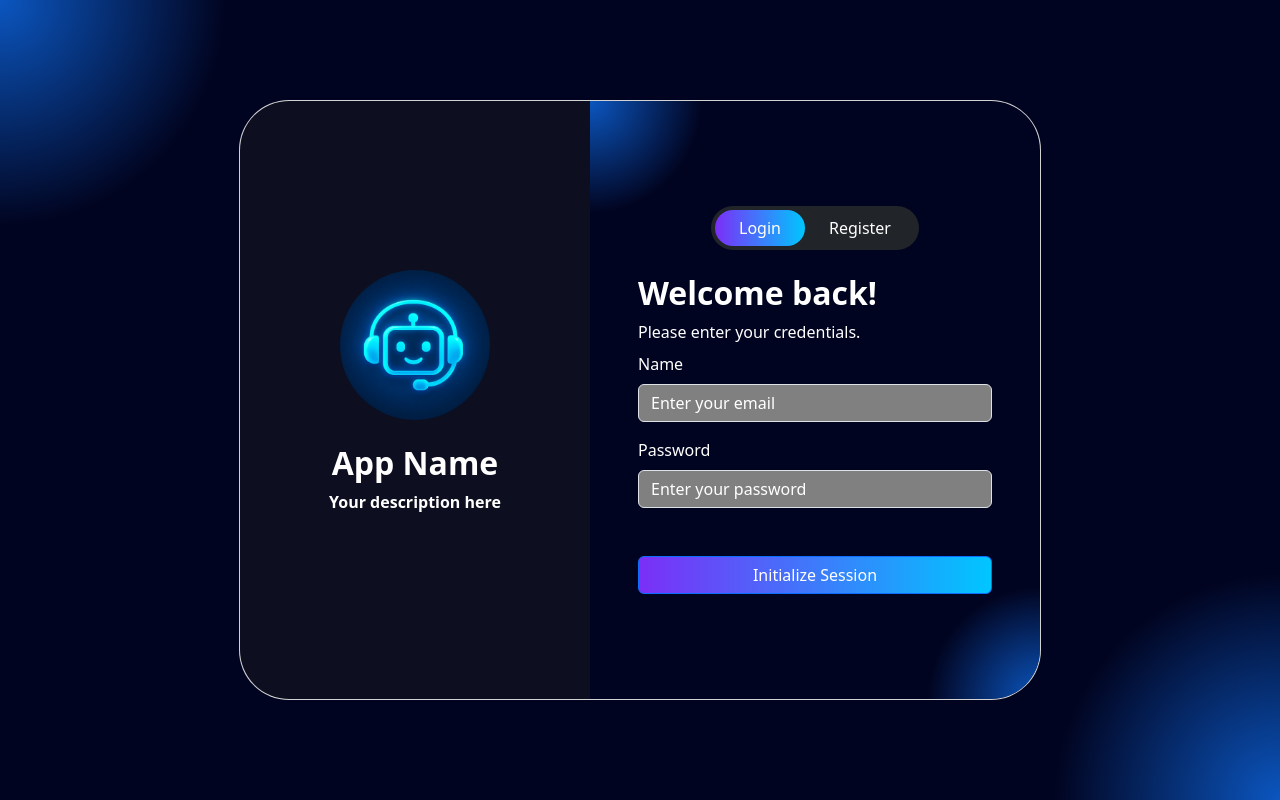
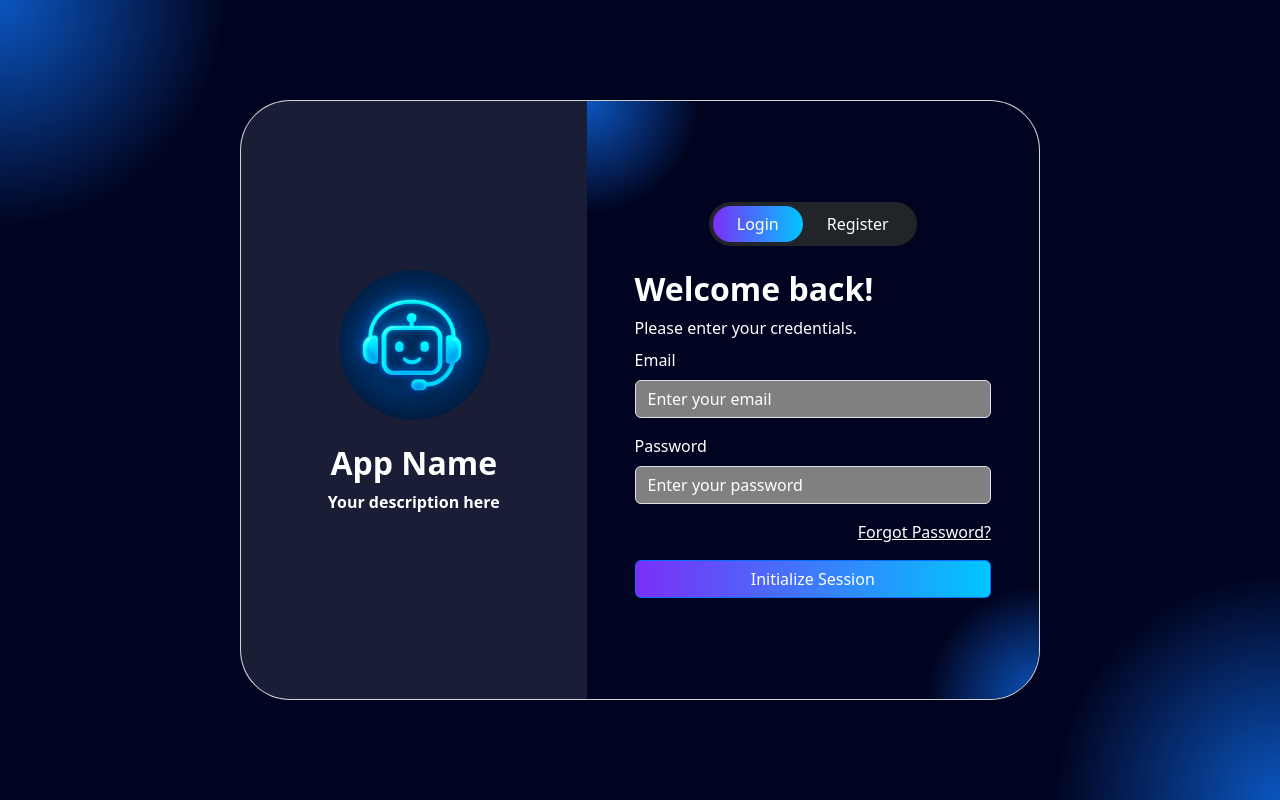
Before and after one commit to Asim-Rasheed/Auth-Layout, a React (Vite) app in the folder client-side/: page / in a window 1280 px wide. Built offline with nearby package versions, Linux system fonts and the light colour scheme.

Commit message:
improve the auth form

```diff
--- a/client-side/package.json
+++ b/client-side/package.json
@@ -21,8 +21,11 @@
     "vite": "^7.3.1"
   },
   "dependencies": {
+    "formik": "^2.4.9",
     "react": "^18.2.0",
     "react-dom": "^18.2.0",
-    "react-router-dom": "^6.30.3"
+    "react-router-dom": "^6.30.3",
+    "yap": "^0.0.2",
+    "yup": "^1.7.1"
   }
 }
--- a/client-side/src/components/Emailfield.jsx
+++ b/client-side/src/components/Emailfield.jsx
@@ -1,14 +1,18 @@
-export default function Emailfield({ label, text }) {
+export default function Emailfield({ label, text, value, onChange, onBlur, name, error, touched}) {
   return (
     <div className="mb-3 text-white">
       <label className="form-label">{label}</label>
       <input
-      style={{background: "gray", color: "white"}}
         type="email"
         placeholder={text}
-        required
         className="form-control"
+        style={{ background: "gray", color: "white" }}
+        value={value}
+        onChange={onChange}
+        onBlur={onBlur}
+        name={name}
       />
+      {error && touched && <div className="text-danger">{error}</div>}
     </div>
   );
 }
--- /dev/null
+++ b/client-side/src/components/ForgotPassword.jsx
@@ -0,0 +1,9 @@
+
+export default function ForgotPassword({text}){
+    return(
+<div className="text-end mb-3">
+  <a className="text-white" style={{ textDecoration: "underline", cursor: "pointer" }}>
+    {text}
+  </a>
+</div>)
+}
--- a/client-side/src/components/Passwordfield.jsx
+++ b/client-side/src/components/Passwordfield.jsx
@@ -1,6 +1,6 @@
-export default function Passwordfield({ label, text }) {
+export default function Passwordfield({ label, text, value, onChange, onBlur, name, error, touched }) {
   return (
-    <div className="mb-5 text-white">
+    <div className="text-white mb-3">
       <label className="form-label">{label}</label>
       <style>
         {`
@@ -10,14 +10,17 @@ export default function Passwordfield({ label, text }) {
           }
         `}
       </style>
-
       <input
         type="password"
         placeholder={text}
-    required
         className="form-control"
         style={{ background: "gray", color: "white" }}
+        value={value}
+        onChange={onChange}
+        onBlur={onBlur}
+        name={name}
       />
+      {error && touched && <div className="text-danger">{error}</div>}
     </div>
   );
 }
--- a/client-side/src/components/Swapbtns.jsx
+++ b/client-side/src/components/Swapbtns.jsx
@@ -1,5 +1,3 @@
-// src/components/Swapbtns.jsx
-
 export default function Swapbtns({
   login,
   register,
--- a/client-side/src/components/Textfield.jsx
+++ b/client-side/src/components/Textfield.jsx
@@ -1,5 +1,5 @@
-export default function Textfield({label,text}) {
-    return(
+export default function Textfield({ label, text, value, onChange, onBlur, name, error, touched }) {
+    return (
         <div className="mb-3 text-white">
             <label className="form-label">{label}</label>
             <input
@@ -8,6 +8,11 @@ export default function Textfield({label,text}) {
                 placeholder={text}
                 required
                 className="form-control"
+                value={value}
+                onChange={onChange}
+                onBlur={onBlur}
+                name="name"
             />
+            {error && touched && <div className="text-danger">{error}</div>}
         </div>)
 }
--- a/client-side/src/pages/AuthLayout.jsx
+++ b/client-side/src/pages/AuthLayout.jsx
@@ -7,10 +7,11 @@ import Swapbtns from "../components/Swapbtns";
 import SignIn from "./SignIn";
 import Signup from "./Signup";
 
-export default function Signin() {
+export default function AuthLayout() {
   const [activeScreen, setActiveScreen] = useState("login");
 
   return (
+
     <div
   className="d-flex justify-content-center align-items-center vw-100 vh-100"
   style={{
@@ -22,29 +23,31 @@ export default function Signin() {
   }}
 >
   <div
-        className="card overflow-hidden d-flex flex-row"
-        style={{ borderRadius: "50px", height: "600px"}}
+    className="card overflow-auto d-flex flex-column flex-md-row"
+    style={{ borderRadius: "50px",minHeight:"600px", height: "auto", maxHeight:"90%", maxWidth: "800px", width: "90%" }}
   >
     {/* Left Side */}
     <div
-          className="d-flex flex-column justify-content-center align-items-center p-5"
+      className="d-flex flex-column justify-content-center align-items-center p-4 p-md-5"
       style={{
-            width: "350px",
-            background: "#0d0f20",
+        flex: 0.7,
+        background: "#191d35",
+
       }}
     >
-          <Applogo img={Applogoimg} />
+      <Applogo img={Applogoimg} className="mb-3" />
       <Appdescription
         name="App Name"
         description="Your description here"
+        className="text-center text-md-left"
       />
     </div>
 
     {/* Right Side */}
     <div
-          className="d-flex flex-column justify-content-center p-5"
+      className="d-flex flex-column justify-content-center p-4 p-md-5"
       style={{
-            width: "450px",
+        flex: 1,
         background: `
           radial-gradient(circle at top left, #0b56c0 0%, transparent 15%),
           radial-gradient(circle at bottom right, #0b56c0 0%, transparent 15%),
--- a/client-side/src/pages/SignIn.jsx
+++ b/client-side/src/pages/SignIn.jsx
@@ -1,30 +1,82 @@
-
+import { Formik, Form } from "formik";
+import * as Yup from "yup";
 import Heading from "../components/Heading";
 import Emailfield from "../components/Emailfield";
 import Passwordfield from "../components/Passwordfield";
 import Button from "../components/Button";
+import ForgotPassword from "../components/ForgotPassword";
 
 export default function SignIn() {
+  const initialValues = {
+    email: "",
+    password: "",
+  };
+
+  const validationSchema = Yup.object({
+    email: Yup.string()
+      .email("Invalid email address")
+      .required("Email is required"),
+
+    password: Yup.string()
+      .required("Password is required")
+      .min(6, "Minimum 6 characters")
+      .matches(/\d/, "Must contain at least one number")
+      .matches(/[A-Z]/, "Must contain one uppercase letter")
+  });
+
+  const handleSubmit = (values) => {
+    alert(`Email: ${values.email}\nPassword: ${values.password}`);
+  };
 
   return (
-    <form
-      className="d-flex flex-column justify-content-center"
+    <Formik
+      initialValues={initialValues}
+      validationSchema={validationSchema}
+      onSubmit={handleSubmit}
+    >
+      {({
+        values,
+        errors,
+        touched,
+        handleChange,
+        handleBlur,
+      }) => (
+        <Form className="d-flex flex-column justify-content-center">
 
-    >
-      <Heading title="Welcome back!" subTitle="Please enter your credentials."/>
+          <Heading
+            title="Welcome back!"
+            subTitle="Please enter your credentials."
+          />
 
           <Emailfield
-        label="Name"
+            label="Email"
             text="Enter your email"
-
+            name="email"
+            value={values.email}
+            onChange={handleChange}
+            onBlur={handleBlur}
+            error={errors.email}
+            touched={touched.email}
           />
 
           <Passwordfield
             label="Password"
             text="Enter your password"
+            name="password"
+            value={values.password}
+            onChange={handleChange}
+            onBlur={handleBlur}
+            error={errors.password}
+            touched={touched.password}
           />
 
+          <ForgotPassword
+            text="Forgot Password?" />
+
           <Button type="submit" text="Initialize Session" />
-    </form>
+
+        </Form>
+      )}
+    </Formik>
   );
 }
--- a/client-side/src/pages/Signup.jsx
+++ b/client-side/src/pages/Signup.jsx
@@ -1,4 +1,5 @@
-
+import { Formik, Form } from "formik";
+import * as Yup from "yup";
 import Heading from "../components/Heading";
 import Emailfield from "../components/Emailfield";
 import Passwordfield from "../components/Passwordfield";
@@ -6,29 +7,86 @@ import Button from "../components/Button";
 import Textfield from "../components/Textfield";
 
 export default function Signup() {
+    const initialValues = {
+        email: "",
+        password: "",
+    };
 
+    const validationSchema = Yup.object({
+        name: Yup.string()
+            .required("Enter your name"),
+
+        email: Yup.string()
+            .email("Invalid email address")
+            .required("Email is required"),
+
+        password: Yup.string()
+            .required("Password is required")
+            .min(6, "Minimum 6 characters")
+            .matches(/\d/, "Must contain at least one number")
+            .matches(/[A-Z]/, "Must contain one uppercase letter")
+    });
+
+    const handleSubmit = (values) => {
+        alert(`Email: ${values.email}\nPassword: ${values.password}`);
+    };
 
     return (
-        <form
+        <Formik
+            initialValues={initialValues}
+            validationSchema={validationSchema}
+            onSubmit={handleSubmit}
+        >
+            {({
+                values,
+                errors,
+                touched,
+                handleChange,
+                handleBlur,
+                submitCount,
+            }) => (
+                <Form
                     className="d-flex flex-column justify-content-center"
 
                 >
-            <Heading title="New Connection" subTitle="Create your profile to start the new journey." />
+                    <Heading title="New Connection"
+                        subTitle="Create your profile to start the new journey."
+                    />
 
-            <Textfield label="Name" text="Enter your name"/>
+                    <Textfield label="Name"
+                        text="Enter your name"
+                        onBlur={handleBlur}
+                        onChange={handleChange}
+                        name="name"
+                        value={values.name}
+                        error={errors.name}
+                        touched={touched.name} />
 
                     <Emailfield
                         label="Email"
                         text="Enter your email"
+                        onBlur={handleBlur}
+                        onChange={handleChange}
+                        name="email"
+                        value={values.email}
+                        error={errors.email}
+                        touched={touched.email}
                     />
 
                     <Passwordfield
                         label="Password"
                         text="Create a password"
-
+                        onBlur={handleBlur}
+                        onChange={handleChange}
+                        name="password"
+                        value={values.password}
+                        error={errors.password}
+                        touched={touched.password}
                     />
 
                     <Button text="Create Account" />
-        </form>
+                </Form>
+            )}
+        </Formik>
     );
 }
```
Also changed, not shown: client-side/src/components/Heading.jsx (+5 -5 lines), 1 other file (tests, documents, lock files or other folders). Lines whose indentation alone changed are shown as unchanged.
